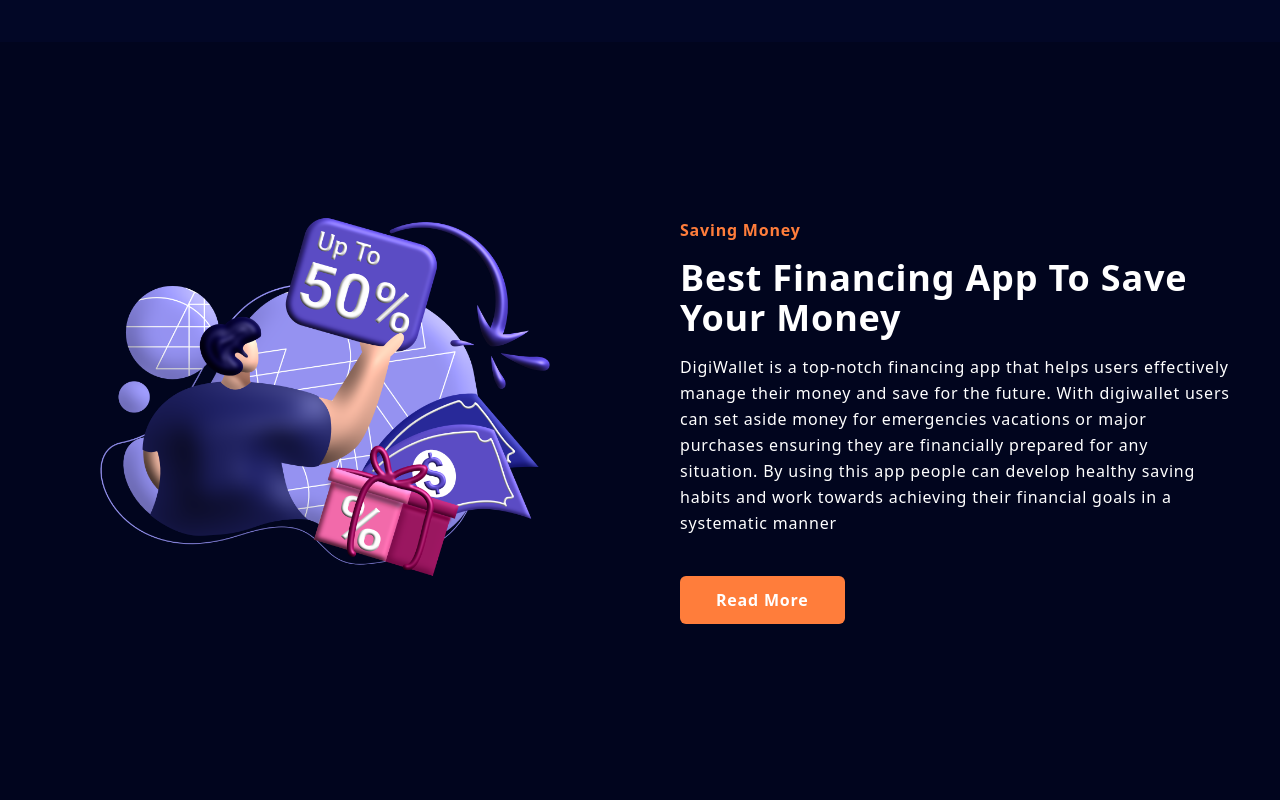
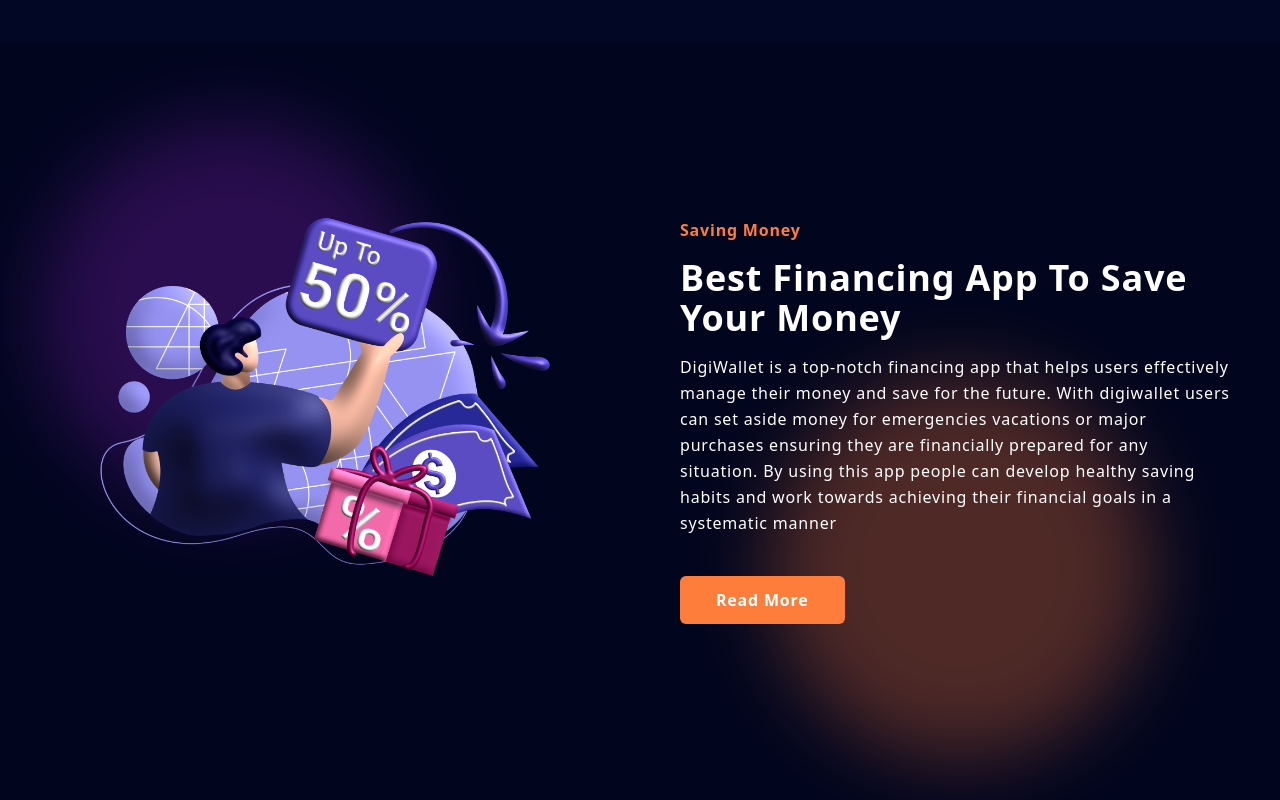
Before and after one commit to thesakshijaiswal/TailXpense, a website: page src/index.html in a window 1280 px wide. Shown: the part 1538-2338 px from the top of the page. Drawn offline with Linux system fonts and the light colour scheme.

Commit message:
style: Add custom class for color blobs

```diff
--- a/src/index.html
+++ b/src/index.html
@@ -45,10 +45,8 @@
   </header>
   <main>
     <section id="home" class="relative">
-
-      <div class="w-80 h-80 bg-color-blob absolute top-0 -left-5 -z-10 blur-2xl opacity-30 rounded-full overflow-hidden lg:top-20 lg:left-10 lg:w-96 lg:h-96 lg:opacity-25"></div>
-
-      <div class="w-80 h-80 bg-color-secondary absolute bottom-10 right-0 -z-10 blur-2xl opacity-30 rounded-full overflow-hidden lg:bottom-10 lg:right-32 lg:w-96 lg:h-96 lg:opacity-30"></div>
+      <div class="blob-purple"></div>
+      <div class="blob-orange"></div>
 
       <div class="container py-20">
         <div class="flex flex-col items-center z-20 md:flex-row ">
@@ -101,6 +99,9 @@
 
     <section id="saving-money">
       <div class="container py-20 relative">
+        <div class="blob-purple"></div>
+        <div class="blob-orange"></div>
+
         <div class="flex flex-col items-center justify-between md:flex-row">
           <div class="mb-12 md:w-1/2">
             <img src="../assets/save-money.png" alt="save money">
--- a/src/input.css
+++ b/src/input.css
@@ -12,4 +12,10 @@
     .feature-card{
         @apply border-2 border-solid border-color-gray text-center py-20 px-5 rounded-2xl cursor-pointer hover:bg-color-primary-dark ease-in duration-200;
     }
+    .blob-purple{
+        @apply w-80 h-80 bg-color-blob absolute top-0 -left-5 -z-10 blur-2xl opacity-30 rounded-full overflow-hidden lg:top-20 lg:left-10 lg:w-96 lg:h-96 lg:opacity-25;
+    }
+    .blob-orange{
+        @apply w-80 h-80 bg-color-secondary absolute bottom-10 right-0 -z-10 blur-2xl opacity-30 rounded-full overflow-hidden lg:bottom-10 lg:right-32 lg:w-96 lg:h-96 lg:opacity-30;
+    }
 }
```
Also changed, not shown: src/output.css.
